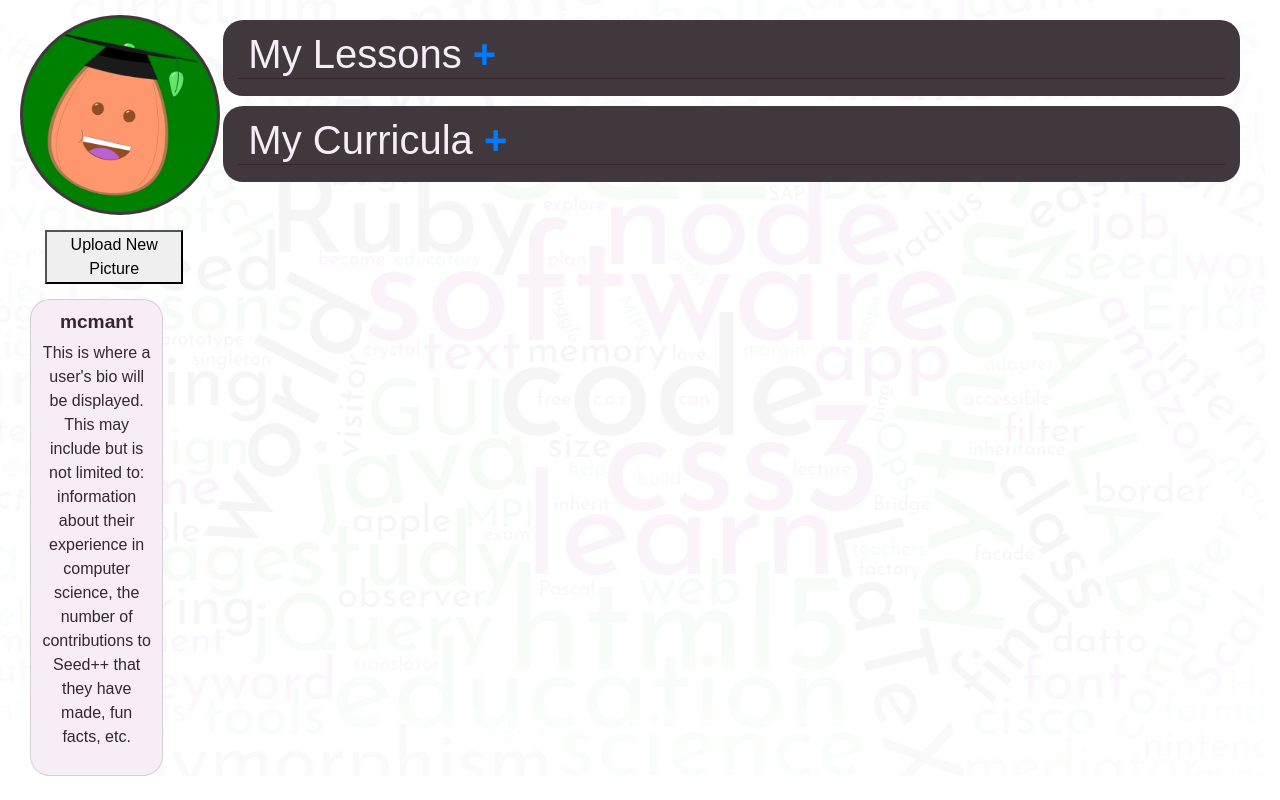
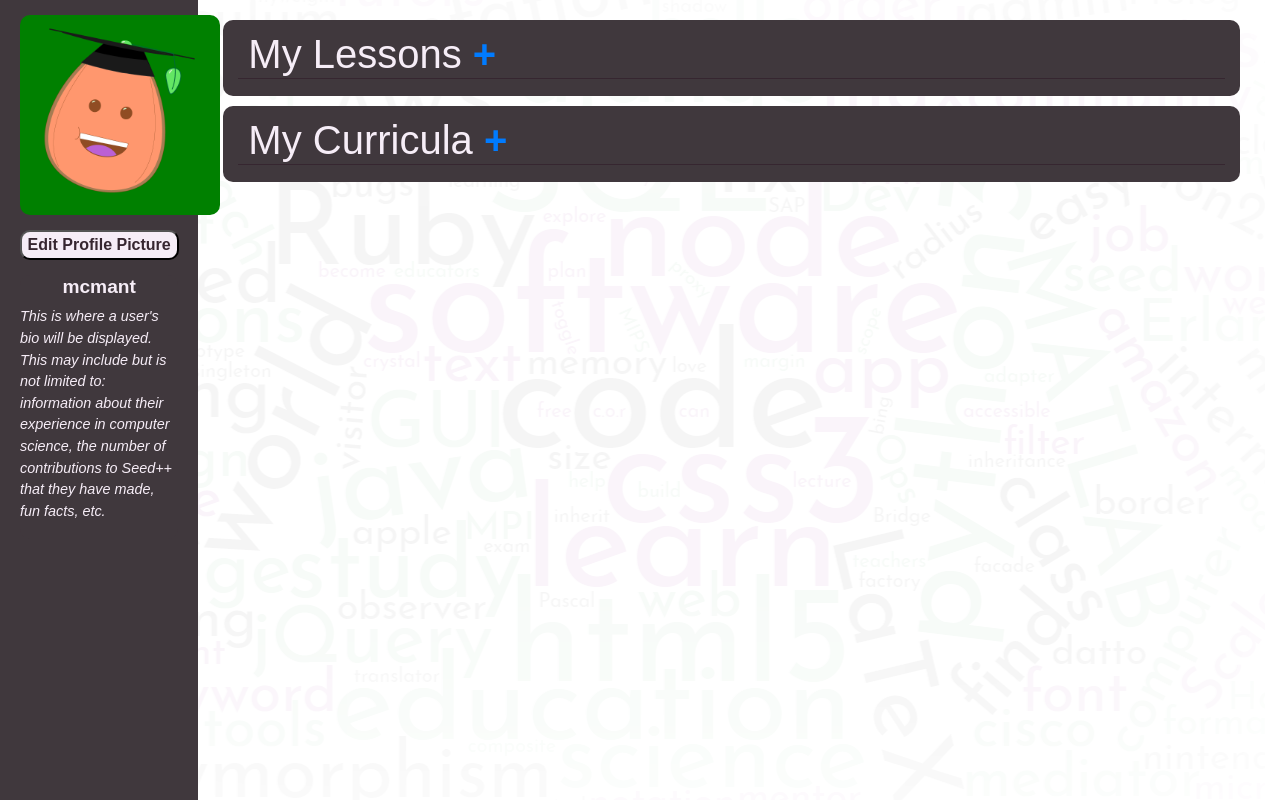
Before and after one commit to seedplusplus/seedplusplus, a Django app: page /dashboard in a window 1280 px wide. Shown: the part 58-858 px from the top of the page. Before the commit the page ends 834 px from the top, so only its background shows below. Run offline with Django 3.2, Linux system fonts and the light colour scheme; a user stored in the database is signed in; data comes from the database, SQL or seed files in the repository; parts of the project's set-up code (start-up, migrations or seed data) failed here and were passed over; some libraries are stand-ins or nearby versions; some web fonts are replaced.

Commit message:
formatting dashboard changes

```diff
--- a/lesson/static/lesson/style.css
+++ b/lesson/static/lesson/style.css
@@ -34,8 +34,7 @@ PROFILE INFORMATION -------------------------------------------
   height: 200px;
   position: relative;
   overflow: hidden;
-  border: 3px solid #40383D;
-  border-radius: 50%;
+  border-radius: 10px;
   background: green;
   margin: 15px;
   margin-left: 20px!important;
@@ -49,18 +48,52 @@ PROFILE INFORMATION -------------------------------------------
   max-height:200px;
 }
 
+
 .about-profile{
-	background: #F6EDF7;
-	border-radius: 20px;
+	/*background: #F6EDF7;*/
+	background-color: #40383D;
+	border-radius: 10px;
+	border-style:none;
 	text-align:center;
-	padding:10px;
-	margin-left: 30px;
-	margin-right:20px;
+	margin: 5px;
+	margin-left: 20px!important;
+	color:#F6EDF7;
+
 }
 .about-profile h2{
-	color:#362630;
+	color:#F6EDF7;
 	font-size:1.2rem;
 	font-weight:600;
+	text-decoration:none;
+}
+
+.about-profile p{
+	text-align:left!important;
+	font-size:0.9rem;
+	font-style: italic;
+}
+
+.profile-column{
+	background-color: #40383D;
+	height:100vh;
+
+}
+
+.upload-pic{
+	text-align:center;
+}
+.upload-pic button{
+	border-radius:10px;
+	background-color:#F6EDF7;
+	font-size:1rem;
+	text-decoration: none;
+	font-weight:600;
+	color:#362630;
+}
+.upload-pic button:hover{
+	-webkit-transition: color 0.5s; /* Safari prior 6.1 */
+	transition: color 0.5s;
+	color: green;
 }
 
 .top-buffer {
@@ -101,7 +134,7 @@ FAQ PAGE STUFF -------------------------------------------
 	font-size: 1.5rem;
 	text-align:center;
 	background-color: #F6EDF7;
-	border-radius: 20px;
+	border-radius: 10px;
 	padding-bottom: 2px;
 
 }
@@ -306,7 +339,7 @@ END BACKGROUND FORMATTING
 }
 
 .card-header{
-	border-radius: 20px 20px 0 0 !important;
+	border-radius: 10px 10px 0 0 !important;
 	font-weight:600! important;
 	color: #F6EDF7 !important;
 	font-size: 1.2rem;
@@ -319,7 +352,7 @@ END BACKGROUND FORMATTING
 #filter{
 	background-color: #F6EDF7;
 	border-style:none;
-	border-radius: 20px 20px 20px 20px;
+	border-radius: 10px;
 	margin-left:0;
 }
 
@@ -338,7 +371,7 @@ LESSON CARD FORMATTING	-------------------------------------------
 #lesson_card{
 	background-color: #F6EDF7;
 	border-style:none;
-	border-radius: 20px 20px 20px 20px;
+	border-radius: 10px;
 }
 
 #lesson_card h2{
@@ -425,7 +458,7 @@ LESSON CARD FORMATTING	-------------------------------------------
 
 #sort-bar{
 	background-color:#40383D !important;
-	border-radius:20px !important;
+	border-radius:10px !important;
 	color: #F6EDF7;
 	border-style:none;
 	padding-top: 1px;
@@ -450,7 +483,7 @@ CURRICULUM CARD FORMATTING	-------------------------------------------
 	background-color:#40383D;
 	color:#F6EDF7;
 	border-style: none;
-	border-radius: 20px 20px 0 0;
+	border-radius: 10px 10px 0 0;
 }
 #curriculum_title p{
 	padding-bottom:0;
@@ -470,7 +503,7 @@ DASHBOARD FORMATTING STUFF -------------------------------------------
 	padding-right:15px;
 	padding-bottom:15px;
 	background-color: #40383D;
-	border-radius:20px;
+	border-radius:10px;
 	margin-bottom:10px;
 
 }
@@ -606,7 +639,7 @@ DROPDOWN FORMATTING	-------------------------------------------
 }
 
 
-/* The container <div> - needed to position the dropdown content */
+
 .dropdown {
   position: relative;
   display: inline-block;
@@ -704,6 +737,8 @@ LOGIN FORMATTING -------------------------------------------
 	text-align:left;
 }
 
+
+
 /*
 END LOGIN FORMATTING -------------------------------------------
 */
--- a/lesson/templates/lesson_dashboard.html
+++ b/lesson/templates/lesson_dashboard.html
@@ -7,28 +7,27 @@
 <div class= "row" id="home-background2">
 	<!-- Profile Pic GOES HERE -->
 
-	<div class="col-md-2">
+	<div class="col-md-2 profile-column">
 		<div class="profpic">
 			{% if user.userprofile.profile_pic %}
-				<img src="{{ user.userprofile.profile_pic }}">
+				<img onmouseover="myFunction2()" src="{{ user.userprofile.profile_pic }}">
 			{% else %}
-				<img src="{% static "sigfried.png"%}" alt="Sigfried Goes Here" style="padding:0; max-height:190px">
+				<img onmouseover="myFunction2()" src="{% static "sigfried.png"%}" alt="Sigfried Goes Here" style="padding:0; max-height:190px">
 			{% endif %}
 		</div>
-		<div class="upload-pic" style="margin-left:45px">
+		<div class="upload-pic">
 			<form action="{% url 'upload_prof_pic' %}" method="GET">
-				<button style="margin-bottom:5px"type="submit">Upload New Picture</button>
+				<button style="margin-left:15px;margin-bottom:5px"type="submit">Edit Profile Picture</button>
 			</form>
 		</div>
 		<div class= "card about-profile top-buffer-less">
 			<h2>{{user.get_username}}</h2>
-			<p>This is where a user's bio will be displayed.
-			<br>This may include but is not limited to: information about their experience in computer science, the number of contributions to Seed++ that they have made, fun facts, etc.
+			<p>This is where a user's bio will be displayed. This may include but is not limited to: information about their experience in computer science, the number of contributions to Seed++ that they have made, fun facts, etc.
 			</p>
 		</div>
 	</div>
-	<div class="col-md-10 top-buffer-less" >
-		<div class="dashboard_back" style="margin:10px">
+	<div class="col-md-10 top-buffer-less">
+		<div class="dashboard_back" style="margin:10px;margin-left:10px">
 			<h1 class="top-buffer-less" id="lesson_title" style="padding-top:10px; padding-left:10px; padding-right:10px">My Lessons <a href="{% url 'lesson_new' %}">+</a></h1>
 			<div class="prof-lessons" style="padding-left:15px">
 				<div class="row">
@@ -55,7 +54,7 @@
 				</div>
 			</div>
 		</div>
-	<div class="dashboard_back" style="margin:10px">
+	<div class="dashboard_back" style="margin:10px;margin-left:10px">
 		<h1 class="top-buffer-less" id="lesson_title" style="padding-top:10px; padding-left:10px; padding-right:10px">My Curricula <a href="{% url 'curriculum_new' %}">+</a></h1>
 		<div class="prof-lessons" style="padding-left:15px">
 			<div class="row">
```
